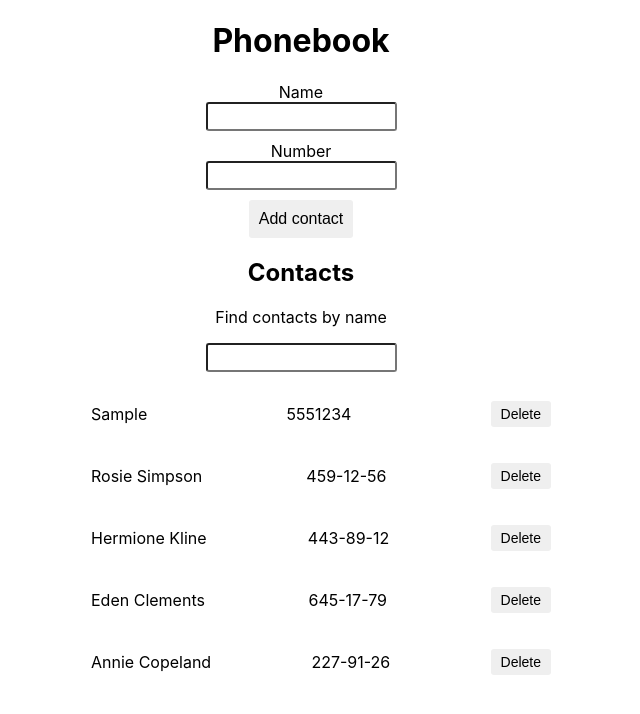
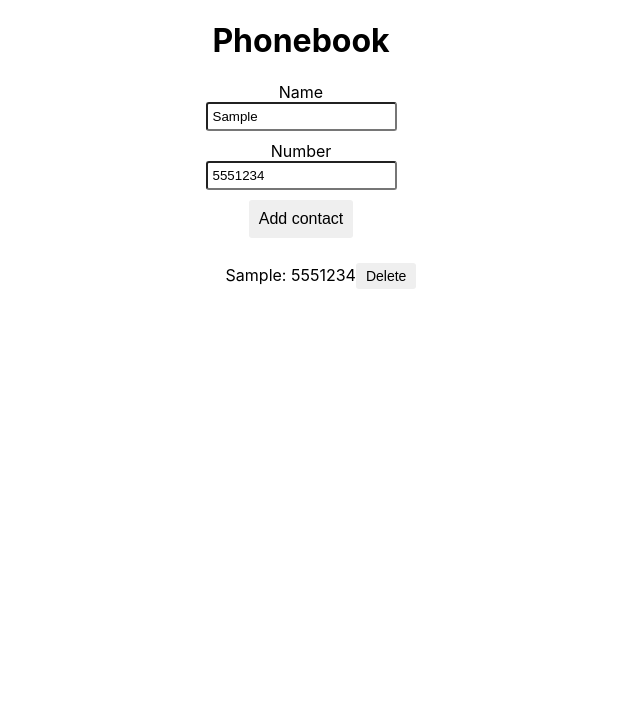
Before and after one commit to Yefimkin/goit-react-hw-06-phonebook, a React (Create React App) app: page / in a window 1280 px wide. Both pictures are taken after typing "Sample", "5551234" into the empty fields and a click on the button "Add contact". Shown: the top 714 px of the page, without its empty margins (339-979 px from the left). Built offline with nearby package versions, Linux system fonts and the light colour scheme.

Commit message:
update app

```diff
--- a/package.json
+++ b/package.json
@@ -4,12 +4,17 @@
   "private": true,
   "homepage": "https://Yefimkin.github.io/goit-react-hw-06-phonebook/",
   "dependencies": {
+    "@reduxjs/toolkit": "^1.8.6",
     "@testing-library/jest-dom": "^5.16.3",
     "@testing-library/react": "^12.1.4",
     "@testing-library/user-event": "^13.5.0",
+    "nanoid": "^4.0.0",
     "react": "^18.1.0",
     "react-dom": "^18.1.0",
+    "react-redux": "^8.0.4",
     "react-scripts": "5.0.1",
+    "redux-logger": "^3.0.6",
+    "redux-persist": "^6.0.0",
     "shortid": "^2.2.16",
     "styled-components": "^5.3.6",
     "web-vitals": "^2.1.3"
--- a/src/components/App.jsx
+++ b/src/components/App.jsx
@@ -1,94 +1,87 @@
-import React, { Component } from 'react';
-import shortid from 'shortid';
+import { useState, useEffect, useRef } from 'react';
+import shortId from 'shortid';
 
 import Container from './Container/Container';
 import ContactForm from './ContactForm/ContactForm';
 import ContactList from './ContactList/ContactList';
 import Filter from './Filter/Filter';
 
-class App extends Component {
-  state = {
-    contacts: [
-      { id: 'id-1', name: 'Rosie Simpson', number: '459-12-56' },
-      { id: 'id-2', name: 'Hermione Kline', number: '443-89-12' },
-      { id: 'id-3', name: 'Eden Clements', number: '645-17-79' },
-      { id: 'id-4', name: 'Annie Copeland', number: '227-91-26' },
-    ],
-    filter: '',
+const App = () => {
+  const [contacts, setContacts] = useState([]);
+  const [filter, setFilter] = useState('');
+  const initial = useRef(false);
+
+  useEffect(() => {
+    const contactsData = JSON.parse(localStorage.getItem('contacts'));
+    if (contactsData !== null) {
+      setContacts(prevState => [...prevState, ...contactsData]);
+    }
+  }, []);
+
+  useEffect(() => {
+    if (initial.current) {
+      localStorage.setItem('contacts', JSON.stringify(contacts));
+    }
+    initial.current = true;
+  }, [contacts]);
+
+  const handleChange = e => {
+    const { value } = e.currentTarget;
+    setFilter(value);
   };
 
-  componentDidMount() {
-    const contacts = localStorage.getItem('contacts');
-    const parsedContacts = JSON.parse(contacts);
-    if (parsedContacts) {
-      this.setState({ contacts: parsedContacts });
-    }
-  }
-
-  componentDidUpdate(prevProps, prevState) {
-    if (this.state.contacts !== prevState.contacts) {
-      localStorage.setItem('contacts', JSON.stringify(this.state.contacts));
-    }
-  }
-
-  handleChange = event => {
-    const { name, value } = event.currentTarget;
-
-    this.setState({ [name]: value });
-  };
-
-  formSubmit = ({ name, number }) => {
-    this.setState(prevState => {
-      const checkContact = this.state.contacts.find(
+  const formSubmit = ({ name, number }) => {
+    setContacts(prevState => {
+      const checkContact = prevState.find(
         contact => contact.name.toLowerCase() === name.toLowerCase()
       );
-      const contacts = prevState.contacts;
 
       if (checkContact) {
         alert(`${name} is already in contacts`);
         return contacts;
       }
-      return {
-        contacts: [
+      return [
         {
-            id: shortid.generate(),
+          id: shortId.generate(),
           name,
           number,
         },
-          ...contacts,
-        ],
-      };
+        ...prevState,
+      ];
     });
   };
 
-  filterContacts = name => {
-    return this.state.contacts.filter(contact =>
+  const filterContacts = name => {
+    return contacts.filter(contact =>
       contact.name.toLowerCase().includes(name.toLowerCase())
     );
   };
 
-  deleteContact = id => {
-    this.setState({
-      contacts: this.state.contacts.filter(contact => contact.id !== id),
-    });
+  const deleteContact = id => {
+    setContacts(prevState => prevState.filter(contact => contact.id !== id));
   };
 
-  render() {
+  const isContacts = contacts.length !== 0;
+
   return (
     <Container>
       <div>
         <h1>Phonebook</h1>
-          <ContactForm onSubmit={this.formSubmit} />
+        <ContactForm onSubmit={formSubmit} />
+
+        {isContacts && (
+          <>
             <h2>Contacts</h2>
-          <Filter onChange={this.handleChange} filter={this.state.filter} />
+            <Filter onChange={handleChange} filter={filter} />
+          </>
+        )}
         <ContactList
-            filterContacts={this.filterContacts(this.state.filter)}
-            onClickDelete={this.deleteContact}
+          filterContacts={filterContacts(filter)}
+          onClickDelete={deleteContact}
         />
       </div>
     </Container>
   );
-  }
-}
+};
 
 export default App;
--- a/src/components/ContactForm/ContactForm.js
+++ b/src/components/ContactForm/ContactForm.js
@@ -1,31 +1,52 @@
-import React, { Component } from 'react';
-import PropTypes from 'prop-types';
+import { useState } from 'react';
+import { useSelector, useDispatch } from 'react-redux';
+import styles from './ContactForm.module.css'
+import { nanoid } from 'nanoid';
+import { addContacts } from 'redux/contacts/slice';
+import { getContacts } from 'redux/contacts/selectors';
 
-import styles from './ContactForm.module.css'
+export default function ContactForm() {
+  const [name, setName] = useState('');
+  const [number, setNumber] = useState('');
 
-class ContactForm extends Component {
-    state = { name: '', number: '' }
+  const contacts = useSelector(getContacts);
+  const dispatch = useDispatch();
 
-    handleChange = event => {
-    const { name, value } = event.currentTarget;
+  const handleSubmit = e => {
+    e.preventDefault();
 
-    this.setState({ [name]: value });
+    contacts.some(contact => contact.name === name)
+      ? alert(`${name} is already in contacts`)
+      : dispatch(
+          addContacts({
+            id: nanoid(),
+            name: name,
+            number: number,
+          })
+        );
+
+    setName('');
+    setNumber('');
   };
 
-    handleSubmit = event => {
-        event.preventDefault();
-        this.props.onSubmit(this.state);
-        this.reset(event);
+  const handleChange = evt => {
+    const { name, value } = evt.target;
+    switch (name) {
+      case 'name':
+        setName(value);
+        break;
+
+      case 'number':
+        setNumber(value);
+        break;
+
+      default:
+        break;
+    }
   };
 
-    reset = event => {
-        event.currentTarget.reset();
-    };
-
-
-    render() {
     return (
-            <form onSubmit={this.handleSubmit} className={styles.form}>
+        <form onSubmit={handleSubmit} className={styles.form}>
             <label>
                 Name
                        <input
@@ -34,7 +55,7 @@ class ContactForm extends Component {
                         pattern="^[a-zA-Zа-яА-Я]+(([' -][a-zA-Zа-яА-Я ])?[a-zA-Zа-яА-Я]*)*$"
                         title="Name may contain only letters, apostrophe, dash and spaces. For example Adrian, Jacob Mercer, Charles de Batz de Castelmore d'Artagnan"
                         required
-                            onChange={this.handleChange}
+                        onChange={handleChange}
                         className={styles.input}
                     />
             </label>
@@ -46,7 +67,7 @@ class ContactForm extends Component {
                         pattern="\+?\d{1,4}?[-.\s]?\(?\d{1,3}?\)?[-.\s]?\d{1,4}[-.\s]?\d{1,4}[-.\s]?\d{1,9}"
                         title="Phone number must be digits and can contain spaces, dashes, parentheses and can start with +"
                         required
-                            onChange={this.handleChange}
+                        onChange={handleChange}
                         className={styles.input}
                     />
             </label>
@@ -54,8 +75,3 @@ class ContactForm extends Component {
         </form>
     );
 }
-}
-
-ContactForm.propTypes = { onSubmit: PropTypes.func.isRequired };
-
-export default ContactForm;
--- a/src/components/ContactItem/ContactItem.js
+++ b/src/components/ContactItem/ContactItem.js
@@ -1,28 +1,54 @@
-/* eslint-disable react/react-in-jsx-scope */
+import { useDispatch } from 'react-redux';
+import { removeContacts } from 'redux/contacts/slice';
 import PropTypes from 'prop-types';
 import styles from './ContactItem.module.css'
 
+export default function ContactItem({ id, name, number }) {
+  const dispatch = useDispatch();
 
-const ContactItem = ({ id, name, number, onDelete }) => (
-    <li key={id} className={styles.contact}>
-        <p className={styles.contactText}>{name}</p>
-        <p className={styles.contactText}>{number}</p>
+  return (
+    <>
+      <span>
+        {name}: {number}
+      </span>
       <button
-            type="button"
-            id={id}
-            onClick={() => onDelete(id)}
         className={styles.button}
+        type="submit"
+        name={name}
+        onClick={() => dispatch(removeContacts(id))}
       >
         Delete
       </button>
-    </li>
+    </>
   );
+}
 
 ContactItem.propTypes = {
   id: PropTypes.string.isRequired,
   name: PropTypes.string.isRequired,
   number: PropTypes.string.isRequired,
-    onDelete: PropTypes.func.isRequired,
 };
 
-export default ContactItem;
+// const ContactItem = ({ id, name, number, onDelete }) => (
+//     <li key={id} className={styles.contact}>
+//         <p className={styles.contactText}>{name}</p>
+//         <p className={styles.contactText}>{number}</p>
+//         <button
+//             type="button"
+//             id={id}
+//             onClick={() => onDelete(id)}
+//             className={styles.button}
+//         >
+//         Delete
+//         </button>
+//     </li>
+// );
+
+// ContactItem.propTypes = {
+//     id: PropTypes.string.isRequired,
+//     name: PropTypes.string.isRequired,
+//     number: PropTypes.string.isRequired,
+//     onDelete: PropTypes.func.isRequired,
+// };
+
+// export default ContactItem;
--- a/src/components/ContactList/ContactList.js
+++ b/src/components/ContactList/ContactList.js
@@ -1,34 +1,57 @@
-/* eslint-disable react/react-in-jsx-scope */
-import PropTypes from 'prop-types';
+import { useSelector } from 'react-redux';
+import { getContacts, getFilter } from 'redux/contacts/selectors';
 import ContactItem from '../ContactItem/ContactItem';
+import styles from './ContactList.module.css'
 
-const ContactList = ({ filterContacts, onClickDelete }) => {
-  return (
-    <ul>
-      {filterContacts.map(({ id, name, number }) => {
-        return (
-          <ContactItem
-            key={id}
-            id={id}
-            name={name}
-            number={number}
-            onDelete={onClickDelete}
-          />
-        );
-      })}
-    </ul>
+
+export default function ContactList() {
+  const contacts = useSelector(getContacts);
+  const filter = useSelector(getFilter);
+
+  const contactsFiltered = contacts.filter(contact =>
+    contact.name.toLowerCase().includes(filter.toLowerCase())
   );
-};
 
-ContactList.propTypes = {
-  filterContacts: PropTypes.arrayOf(
-    PropTypes.shape({
-      id: PropTypes.string.isRequired,
-      name: PropTypes.string.isRequired,
-      number: PropTypes.string.isRequired,
-    })
-  ),
-  onClickDelete: PropTypes.func.isRequired,
-};
+  if (contactsFiltered) {
+    return (
+      <ul>
+        {contactsFiltered.map(({ id, name, number }) => (
+          <li className={styles.li} key={id}>
+            <ContactItem id={id} name={name} number={number} />
+          </li>
+        ))}
+      </ul>
+    );
+  }
+}
 
-export default ContactList;
+// const ContactList = ({ filterContacts, onClickDelete }) => {
+//   return (
+//     <ul>
+//       {filterContacts.map(({ id, name, number }) => {
+//         return (
+//           <ContactItem
+//             key={id}
+//             id={id}
+//             name={name}
+//             number={number}
+//             onDelete={onClickDelete}
+//           />
+//         );
+//       })}
+//     </ul>
+//   );
+// };
+
+// ContactList.propTypes = {
+//   filterContacts: PropTypes.arrayOf(
+//     PropTypes.shape({
+//       id: PropTypes.string.isRequired,
+//       name: PropTypes.string.isRequired,
+//       number: PropTypes.string.isRequired,
+//     })
+//   ),
+//   onClickDelete: PropTypes.func.isRequired,
+// };
+
+// export default ContactList;
--- /dev/null
+++ b/src/components/ContactList/ContactList.module.css
@@ -0,0 +1,4 @@
+.li {
+    list-style: none;
+    padding: 5px;
+}
--- a/src/components/Filter/Filter.js
+++ b/src/components/Filter/Filter.js
@@ -1,8 +1,12 @@
-/* eslint-disable react/react-in-jsx-scope */
+import { useSelector, useDispatch } from 'react-redux/es/exports';
+import { setFilter } from 'redux/contacts/slice';
+import { getFilter } from 'redux/contacts/selectors';
 import styles from './Filter.module.css';
-import PropTypes from 'prop-types';
 
-const Filter = ({ onChange, filter }) => {
+export default function Filter() {
+  const dispatch = useDispatch();
+  const filter = useSelector(getFilter);
+
   return (
     <>
       <p>Find contacts by name</p>
@@ -12,16 +16,9 @@ const Filter = ({ onChange, filter }) => {
         value={filter}
         pattern="^[a-zA-Zа-яА-Я]+(([' -][a-zA-Zа-яА-Я ])?[a-zA-Zа-яА-Я]*)*$"
         title="Please enter name to find contact"
-        onChange={onChange}
+        onChange={evt => dispatch(setFilter(evt.target.value))}
         className={styles.input}
       />
     </>
   );
 };
-
-Filter.propTypes = {
-    onChange: PropTypes.func.isRequired,
-    filter: PropTypes.string.isRequired,
-};
-
-export default Filter;
--- a/src/index.js
+++ b/src/index.js
@@ -3,8 +3,16 @@ import ReactDOM from 'react-dom/client';
 import App from 'components/App';
 import './index.css';
 
+import { store, persistor } from './redux/store';
+import { Provider } from 'react-redux';
+import { PersistGate } from 'redux-persist/integration/react';
+
 ReactDOM.createRoot(document.getElementById('root')).render(
   <React.StrictMode>
-    <App />
+    <Provider store={store}>
+      <PersistGate loading={null} persistor={persistor}>
+        <App />
+      </PersistGate>
+    </Provider>
   </React.StrictMode>
 );
--- /dev/null
+++ b/src/redux/contacts/selectors.js
@@ -0,0 +1,2 @@
+export const getContacts = state => state.contacts.items;
+export const getFilter = state => state.contacts.filter;
--- /dev/null
+++ b/src/redux/contacts/slice.js
@@ -0,0 +1,25 @@
+import { createSlice } from '@reduxjs/toolkit';
+
+export const myContactsSlice = createSlice({
+  name: 'contacts',
+  initialState: {
+    items: [],
+    filter: '',
+  },
+  reducers: {
+    setFilter(state, action) {
+      state.filter = action.payload;
+    },
+    addContacts(state, action) {
+      state.items.push(action.payload);
+    },
+    removeContacts(state, action) {
+      state.items = state.items.filter(
+        contact => contact.id !== action.payload
+      );
+    },
+  },
+});
+
+export const { setFilter, addContacts, removeContacts } =
+  myContactsSlice.actions;
--- /dev/null
+++ b/src/redux/store.js
@@ -0,0 +1,38 @@
+import { configureStore } from '@reduxjs/toolkit';
+import {
+  persistStore,
+  FLUSH,
+  REHYDRATE,
+  PAUSE,
+  PERSIST,
+  PURGE,
+  REGISTER,
+} from 'redux-persist';
+import { persistReducer } from 'redux-persist';
+import storage from 'redux-persist/lib/storage';
+import { myContactsSlice } from './contacts/slice';
+
+const persistConfig = {
+  key: 'contacts',
+  storage,
+};
+
+export const myContactsReducer = persistReducer(
+  persistConfig,
+  myContactsSlice.reducer
+);
+
+export const store = configureStore({
+  reducer: {
+    contacts: myContactsReducer,
+  },
+  middleware(getDefaultMiddleware) {
+    return getDefaultMiddleware({
+      serializableCheck: {
+        ignoredActions: [FLUSH, REHYDRATE, PAUSE, PERSIST, PURGE, REGISTER],
+      },
+    });
+  },
+});
+
+export const persistor = persistStore(store);
```
Also changed, not shown: 1 other file (tests, documents, lock files or other folders). Lines whose indentation alone changed are shown as unchanged.
